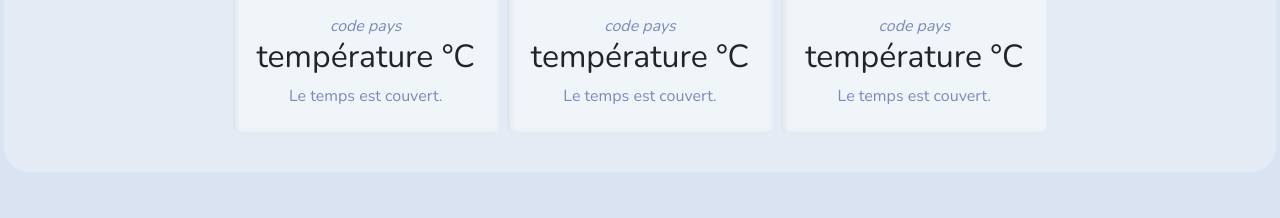
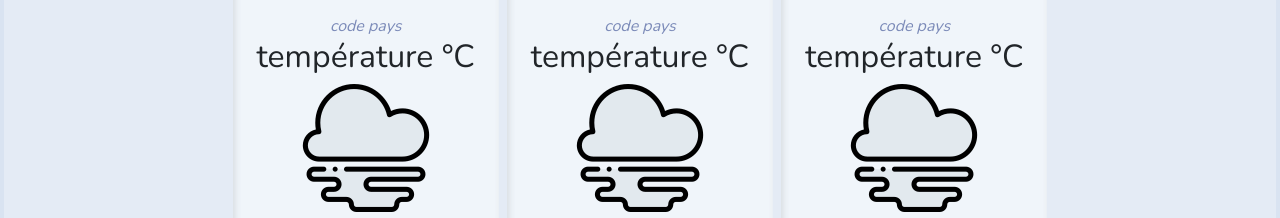
Before and after one commit to Clairinett/Projet-Meteo, a plain HTML site: page index.html in a window 1280 px wide. Shown: the part 719-937 px from the top of the page. Drawn offline with nearby package versions, Linux system fonts and the light colour scheme; no server answers.

Commit message:
icon qui apparait dans les cartes, cependant pas les mêmes info que lorsque l'on recherche sur la carte principal

```diff
--- a/index.html
+++ b/index.html
@@ -71,7 +71,7 @@
                                                 <span id="tempUn">température</span>&nbsp;°C
                                             </div>
                                             <div id="iconMeteoUn"></div>
-                                            <p id="descriptionUn" class="card-text">Some quick</p>
+                                            <p id="descriptionUn" class="card-text mt-3">description du temps</p>
                                         </div>
                                     </div>
                                     <div class="card card-title m-1 mt-3 mb-2 bg-light" style="max-width: 20rem;">
@@ -82,7 +82,7 @@
                                                 <span id="tempDeux">température</span>&nbsp;°C
                                             </div>
                                             <div id="iconMeteoDeux"></div>
-                                            <p id="descriptionDeux" class="card-text">Some quick</p>
+                                            <p id="descriptionDeux" class="card-text mt-3">description du temps</p>
                                         </div>
                                     </div>
                                     <div class="card card-title m-1 mt-3 mb-2 bg-light" style="max-width: 20rem;">
@@ -93,7 +93,7 @@
                                                 <span id="tempTrois">température</span>&nbsp;°C
                                             </div>
                                             <div id="iconMeteoTrois"></div>
-                                            <p id="descriptionTrois" class="card-text">Some quick </p>
+                                            <p id="descriptionTrois" class="card-text mt-3">description du temps</p>
                                         </div>
                                     </div>
                                 </article>
--- a/index.js
+++ b/index.js
@@ -6,7 +6,7 @@ if ('geolocation' in navigator) { // recherche si geolocation est dans le naviga
 
     let options = {
         enableHighAccuracy: true // force une recherche plus précise, par defaut en false
-    }
+    };
 
     let watch = navigator.geolocation.watchPosition((position) => {
 
@@ -29,8 +29,8 @@ if ('geolocation' in navigator) { // recherche si geolocation est dans le naviga
 
                 let temps = donnee.weather[0].main;
                 recevoirTemps(temps,'#temps', '#iconMeteo');
-            }
-        }
+            };
+        };
         meteoGeo(); // appel de la fonction qui fait une requête ajax
 
         navigator.geolocation.clearWatch(watch); // efface les données de géolocalisation, après utilisation
@@ -43,7 +43,7 @@ if ('geolocation' in navigator) { // recherche si geolocation est dans le naviga
 }
 else { // si geolocalisation pas disponible je force une ville à apparaître
     error(); // appel de la fonction erreur
-}
+};
 
 const recherche = document.querySelector('#recherche'); // input
 const btnRechercher = document.querySelector('#btnRechercher'); //btn input
@@ -85,20 +85,10 @@ async function recevoirMeteo(ville , villeCarte, temp, codePays) { // fonction p
         document.querySelector(codePays).textContent = donnee.sys.country;
         document.querySelector(temp).textContent = donnee.main.temp;
 
-        var temps = donnee.weather[0].main;
+        let temps = donnee.weather[0].main;
         recevoirTemps(temps, '#temps', '#iconMeteo');
     }
-}
-
-recevoirMeteo('Paris', '#villeUn', '#tempUn', '#codePaysUn');
-recevoirTemps(temps, '#descriptionUn', '#iconMeteoUn');
-
-recevoirMeteo('Melbourne', '#villeDeux', '#tempDeux', '#codePaysDeux');
-recevoirTemps(temps, '#descriptionDeux', '#iconMeteoDeux');
-
-recevoirMeteo('Tokyo', '#villeTrois', '#tempTrois', '#codePaysTrois');
-recevoirTemps(temps, '#descriptionTrois', '#iconMeteoTrois');
-
+};
 
 function recevoirTemps(temps, description, img) {
     const paragrapheTemps = document.querySelector(description);
@@ -130,10 +120,18 @@ function recevoirTemps(temps, description, img) {
             paragrapheTemps.textContent = "Le ciel est orageux.";
         break;
         default:
-            '<img src="./assets/img/brouillard.png" alt="icon brouillard">'
+            iconMeteo.innerHTML = '<img src="./assets/img/brouillard.png" alt="icon brouillard">'
             paragrapheTemps.textContent = "Le temps est couvert.";
     }
 };
 
+recevoirMeteo('Paris', '#villeUn', '#tempUn', '#codePaysUn');
+recevoirTemps(temps, '#descriptionUn', '#iconMeteoUn');
+
+recevoirMeteo('Melbourne', '#villeDeux', '#tempDeux', '#codePaysDeux');
+recevoirTemps(temps, '#descriptionDeux', '#iconMeteoDeux');
+
+recevoirMeteo('Tokyo', '#villeTrois', '#tempTrois', '#codePaysTrois');
+recevoirTemps(temps, '#descriptionTrois', '#iconMeteoTrois');
 
 // console.log("chose à aborder : mettre la météo dans les cartes de la section accordéon")
```
